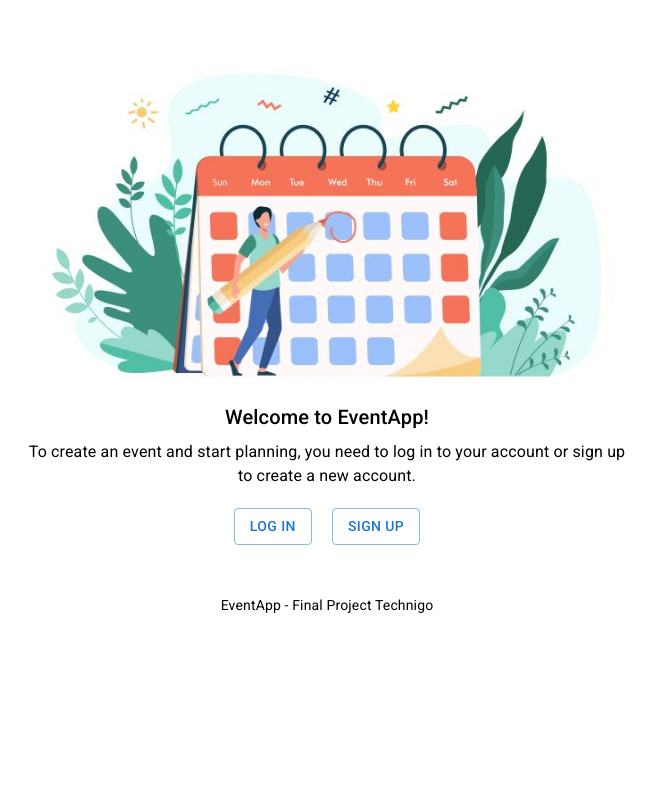
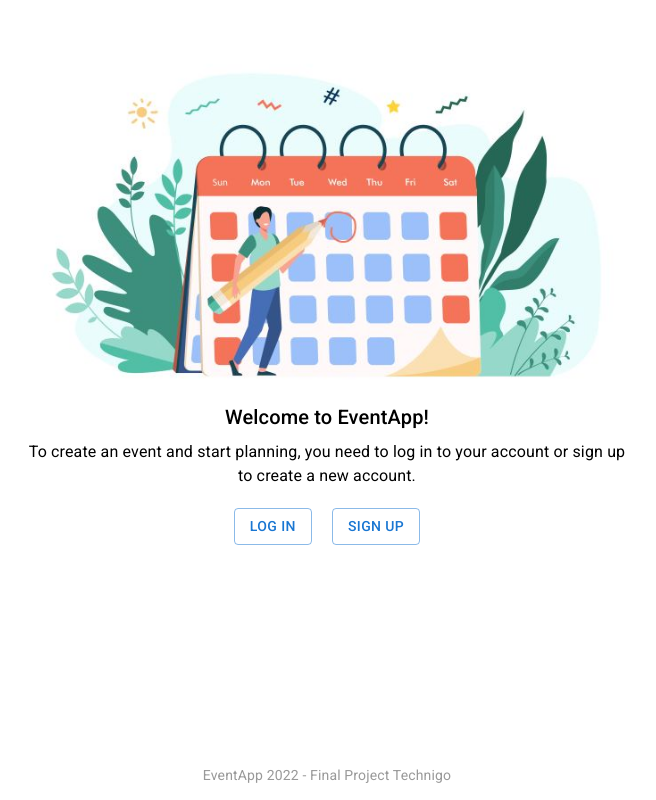
Before and after one commit to mistscale/final-project, a React (Create React App) app in the folder frontend/: page / in a window 1280 px wide. Shown: the whole page, without its empty margins (313-969 px from the left). Built offline with nearby package versions, Linux system fonts and the light colour scheme.

Commit message:
footer styling

```diff
--- a/frontend/src/components/Footer.js
+++ b/frontend/src/components/Footer.js
@@ -1,13 +1,14 @@
 import React from 'react';
 import Box from '@mui/material/Box';
-import BottomNavigation from '@mui/material/BottomNavigation';
 import Typography from '@mui/material/Typography';
 
 const Footer = () => {
 	return (
-		<Box sx={{ width: '100%' }}>
+		<Box
+			sx={{ width: '100%', position: 'absolute', bottom: 15, color: '#999' }}
+		>
 			<Typography variant='body2' align='center'>
-				EventApp - Final Project Technigo
+				EventApp {new Date().getFullYear()} - Final Project Technigo
 			</Typography>
 		</Box>
 	);
```
